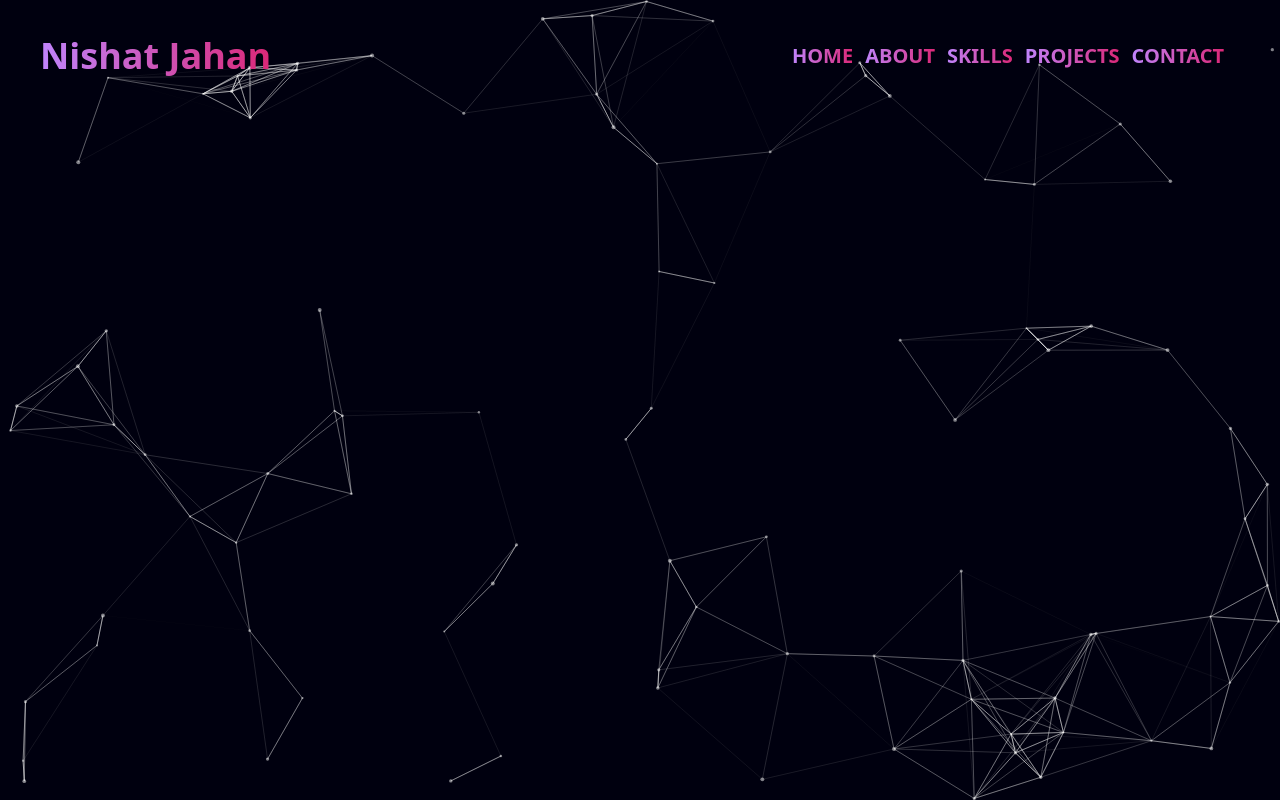
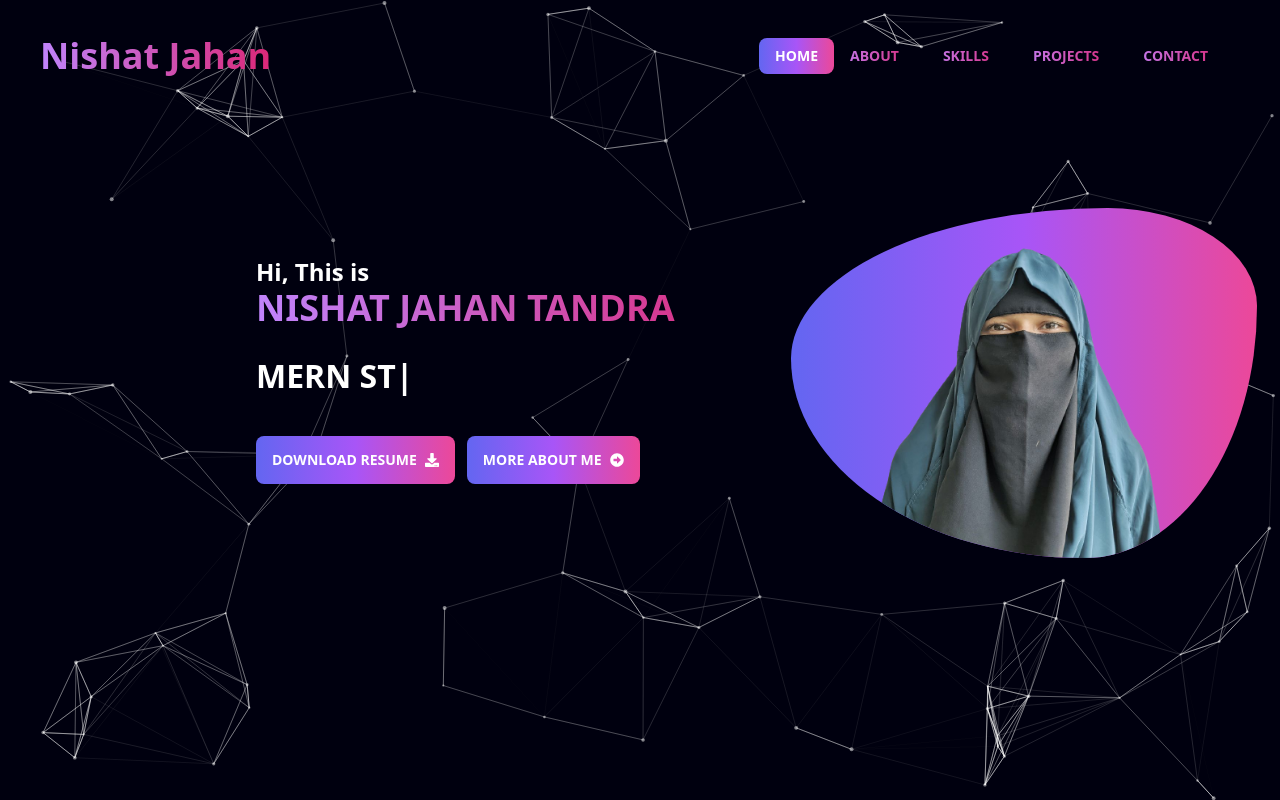
Before and after one commit to nishattandra/my-protfolio, a React (Vite) app: page / in a window 1280 px wide. Built offline with nearby package versions, Linux system fonts and the light colour scheme.

Commit message:
banner section added

```diff
--- a/package.json
+++ b/package.json
@@ -10,13 +10,18 @@
     "preview": "vite preview"
   },
   "dependencies": {
+    "@react-icons/all-files": "^4.1.0",
+    "aos": "^2.3.4",
     "localforage": "^1.10.0",
     "match-sorter": "^6.3.1",
     "react": "^18.2.0",
     "react-dom": "^18.2.0",
+    "react-icons": "^4.10.1",
     "react-particles": "^2.10.1",
     "react-router-dom": "^6.14.1",
     "react-tsparticles": "^2.10.1",
+    "react-type-animation": "^3.1.0",
+    "react-useanimations": "^2.10.0",
     "sort-by": "^1.2.0",
     "tsparticles": "^2.10.1"
   },
--- /dev/null
+++ b/src/Home/Home.jsx
@@ -0,0 +1,14 @@
+/* eslint-disable no-unused-vars */
+import React from 'react';
+import Navbar from '../sections/Navbar/Navbar';
+import Banner from '../sections/Banner/Banner';
+
+const Home = () => {
+    return (
+        <div>
+            <Banner></Banner>
+        </div>
+    );
+};
+
+export default Home;
--- a/src/layout/Main.jsx
+++ b/src/layout/Main.jsx
@@ -8,10 +8,12 @@ import Banner from '../sections/Banner/Banner';
 const Main = () => {
     return (
         <div>
-            <Design></Design>
+
             <Navbar></Navbar>
-            <Banner></Banner>
             <Outlet></Outlet>
+            <div className='fixed w-full h-full z-[-1]'>
+                <Design></Design>
+            </div>
         </div>
     );
 };
--- /dev/null
+++ b/src/sections/About/About.jsx
@@ -0,0 +1,12 @@
+/* eslint-disable no-unused-vars */
+import React from 'react';
+
+const About = () => {
+    return (
+        <div>
+            <h2>ABout</h2>
+        </div>
+    );
+};
+
+export default About;
--- /dev/null
+++ b/src/sections/Banner/Banner.css
@@ -0,0 +1,5 @@
+.img{
+    border-radius: 68% 32% 37% 63% / 43% 28% 72% 57% ;
+    width: 350pxpx;
+    height: 350px;
+}
--- a/src/sections/Banner/Banner.jsx
+++ b/src/sections/Banner/Banner.jsx
@@ -1,11 +1,47 @@
 /* eslint-disable no-unused-vars */
-import React from 'react';
+import React, { useEffect } from 'react';
+import { TypeAnimation } from 'react-type-animation';
+import { FaDownload, FaArrowAltCircleRight } from 'react-icons/fa';
+import img from '../../../src/assets/images/bg.png'
+import AOS from 'aos';
+import 'aos/dist/aos.css';
+import './Banner.css'
 
 const Banner = () => {
+    useEffect(() => {
+        AOS.init();
+    })
     return (
-        <div>
+        <div className='md:flex  md:flex-row-reverse'>
+            <div className='flex justify-center items-center md:w-1/2' >
+                <img className='img md:mt-24 bg-gradient-to-r from-indigo-500 via-purple-500 to-pink-500' data-aos="fade-left" src={img} alt="" />
+            </div>
+            <div className='text-white mt-10 md:mt-36 md:ml-64 font-extrabold md:w-1/2 ml-10' data-aos="fade-up">
+                <h1 className='text-2xl mb-6'>Hi, This is
+                    <h1 className='text-2xl md:text-4xl text-transparent bg-clip-text bg-gradient-to-r from-purple-400 to-pink-600 mb-6'>NISHAT JAHAN TANDRA</h1></h1>
+                <TypeAnimation
+                    sequence={[
+                        // Same substring at the start will only be typed out once, initially
+                        'WEB DEVELOPER',
+                        1000, // wait 1s before replacing "Mice" with "Hamsters"
+                        'FRONT END DEVELOPER',
+                        1000,
+                        'MERN STACK DEVELOPER',
+                        1000,
+                        'FULL STACK DEVELOPER',
+                        1000
+                    ]}
+                    wrapper="span"
+                    speed={50}
+                    style={{ fontSize: '2em', display: 'inline-block' }}
+                    repeat={Infinity}
+                />
+                <br />
+                <button className="btn bg-gradient-to-r from-indigo-500 via-purple-500 to-pink-500 border-0 text-white font-bold mt-9">Download Resume <FaDownload></FaDownload></button>
+                <button className="ml-3 btn bg-gradient-to-r from-indigo-500 via-purple-500 to-pink-500 border-0 text-white font-bold mt-9">More About Me <FaArrowAltCircleRight></FaArrowAltCircleRight></button>
+            </div>
+        </div>
 
-        </div>
     );
 };
 
--- a/src/sections/Navbar/Navbar.jsx
+++ b/src/sections/Navbar/Navbar.jsx
@@ -4,24 +4,24 @@ import { NavLink, Outlet } from 'react-router-dom';
 
 const Navbar = () => {
     const navItems = <>
-        <li className='font-bold text-transparent text-xl bg-clip-text bg-gradient-to-r from-purple-400 to-pink-600 mr-3'> HOME</li>
-        <li className='mr-3 font-bold text-transparent text-xl bg-clip-text bg-gradient-to-r from-purple-400 to-pink-600'>ABOUT</li >
-        <li className='mr-3 font-bold text-transparent text-xl bg-clip-text bg-gradient-to-r from-purple-400 to-pink-600'> SKILLS</li>
-        <li className='mr-3 font-bold text-transparent text-xl bg-clip-text bg-gradient-to-r from-purple-400 to-pink-600'> PROJECTS</li>
-        <li className='mr-3 font-bold text-transparent text-xl bg-clip-text bg-gradient-to-r from-purple-400 to-pink-600'>CONTACT</li>
+        <li className=''> <NavLink className={({ isActive }) => (isActive ? 'bg-gradient-to-r from-indigo-500 via-purple-500 to-pink-500 text-white font-bold' : 'mr-3 font-extrabold text-transparent bg-clip-text bg-gradient-to-r from-purple-400 to-pink-600')} to='/'>HOME</NavLink> </li>
+        <li className=''> <NavLink className={({ isActive }) => (isActive ? 'bg-gradient-to-r from-indigo-500 via-purple-500 to-pink-500 text-white font-bold' : 'mr-3 font-extrabold text-transparent bg-clip-text bg-gradient-to-r from-purple-400 to-pink-600')} to='/about'>ABOUT</NavLink> </li>
+        <li className=''> <NavLink className={({ isActive }) => (isActive ? 'bg-gradient-to-r from-indigo-500 via-purple-500 to-pink-500 text-white font-bold' : 'mr-3 font-extrabold text-transparent bg-clip-text bg-gradient-to-r from-purple-400 to-pink-600')} to='/skills'>SKILLS</NavLink> </li>
+        <li className=''> <NavLink className={({ isActive }) => (isActive ? 'bg-gradient-to-r from-indigo-500 via-purple-500 to-pink-500 text-white font-bold' : 'mr-3 font-extrabold text-transparent bg-clip-text bg-gradient-to-r from-purple-400 to-pink-600')} to='/projects'>PROJECTS</NavLink> </li>
+        <li className=''> <NavLink className={({ isActive }) => (isActive ? 'bg-gradient-to-r from-indigo-500 via-purple-500 to-pink-500 text-white font-bold' : 'mr-3 font-extrabold text-transparent bg-clip-text bg-gradient-to-r from-purple-400 to-pink-600')} to='/contact'>CONTACT</NavLink> </li>
     </>
     return (
-        <div className="navbar h-28 mb-2 fixed z-10 bg-opacity-30 rounded-lg md:p-10">
+        <div className="navbar h-28 bg-opacity-30 rounded-lg md:p-10">
             <div className="navbar-start">
                 <div className="dropdown">
                     <label tabIndex={0} className="btn btn-ghost lg:hidden">
                         <svg xmlns="http://www.w3.org/2000/svg" className="h-5 w-5 text-white" fill="none" viewBox="0 0 24 24" stroke="currentColor"><path strokeLinecap="round" strokeLinejoin="round" strokeWidth="2" d="M4 6h16M4 12h8m-8 6h16" /></svg>
                     </label>
-                    <ul tabIndex={0} className="menu menu-sm dropdown-content mt-3 z-[1] p-2 shadow bg-base-100 rounded-box w-52">
+                    <ul tabIndex={0} className="menu menu-sm dropdown-content z-[1] p-2 shadow bg-opacity-100 rounded-box w-24">
                         {navItems}
                     </ul>
                 </div>
-                <h2 className="normal-case md:text-4xl font-bold text-transparent text-2xl bg-clip-text bg-gradient-to-r from-purple-400 to-pink-600">Nishat Jahan</h2>
+                <h2 className="normal-case md:text-4xl font-bold text-transparent text-xl bg-clip-text bg-gradient-to-r from-purple-400 to-pink-600">Nishat Jahan</h2>
             </div>
             <div className="navbar-end hidden lg:flex">
                 <ul className="menu menu-horizontal px-1">
```
Also changed, not shown: src/main.jsx (+12 -0 lines), src/assets/images/bg.png (added), 1 other file (tests, documents, lock files or other folders).
